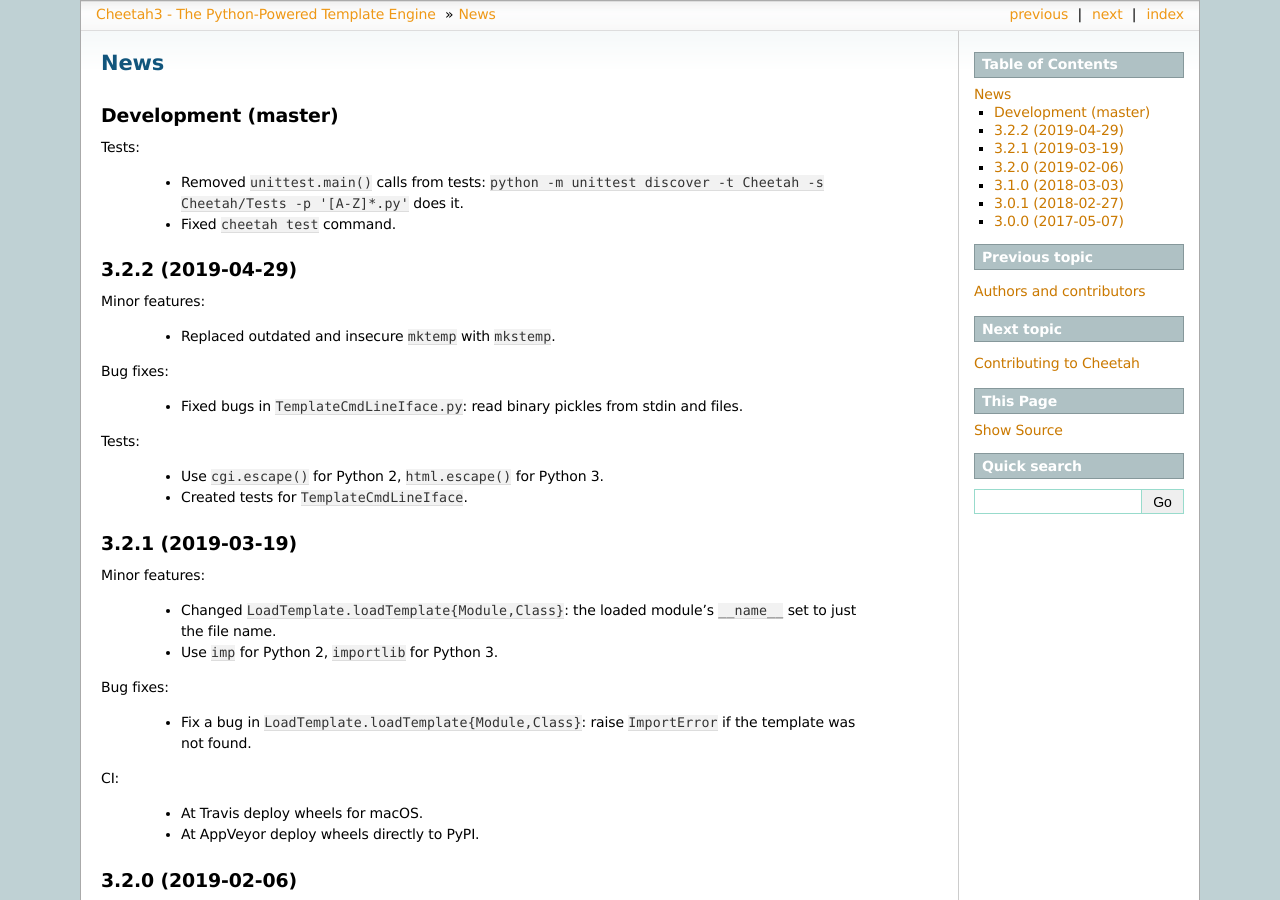
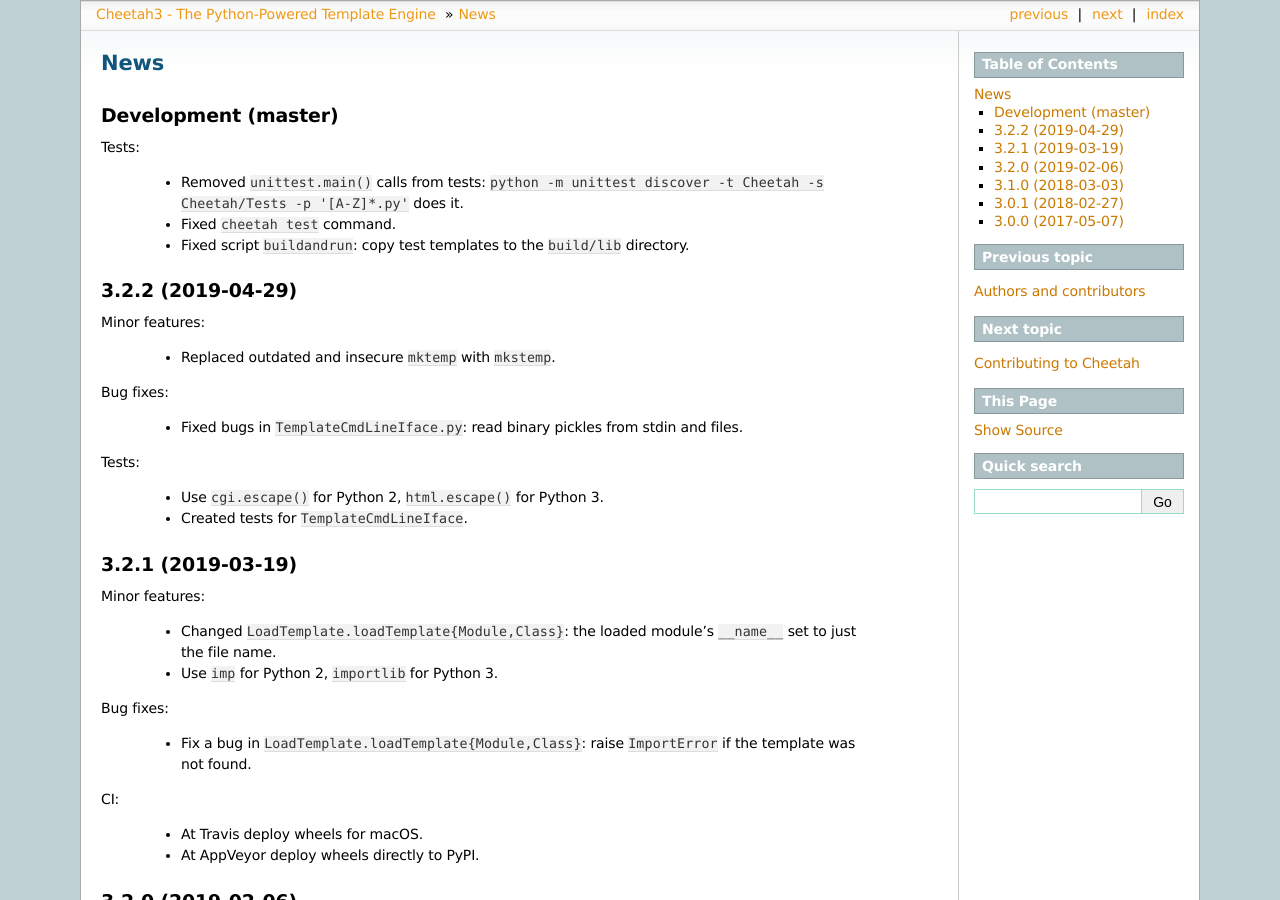
Before and after one commit to CheetahTemplate3/cheetah3, a Sphinx documentation site: the page built from docs/news.rst, in a window 1280 px wide and 900 px high. Built offline with Sphinx 7.4.7, drawn with Linux system fonts in a browser that asks for light colours.

Commit message:
Tests: Fix script `buildandrun`: copy test templates
Copy test templates to the `build/lib` directory.

```diff
--- a/docs/news.rst
+++ b/docs/news.rst
@@ -10,6 +10,8 @@ Tests:
     ``python -m unittest discover -t Cheetah -s Cheetah/Tests -p '[A-Z]*.py'``
     does it.
   - Fixed ``cheetah test`` command.
+  - Fixed script ``buildandrun``: copy test templates
+    to the ``build/lib`` directory.
 
 3.2.2 (2019-04-29)
 ------------------
```
Also changed, not shown: 1 other file.
